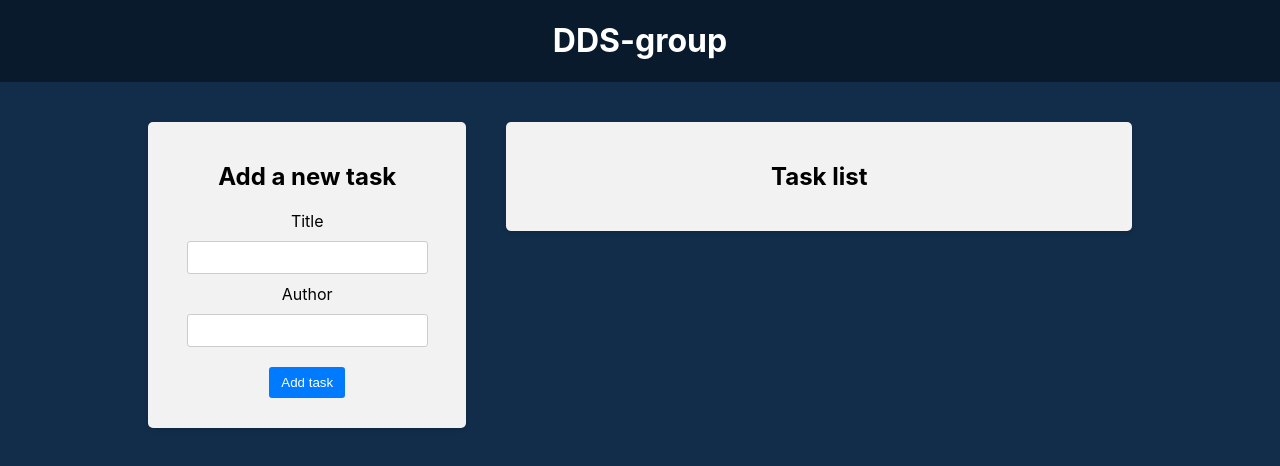
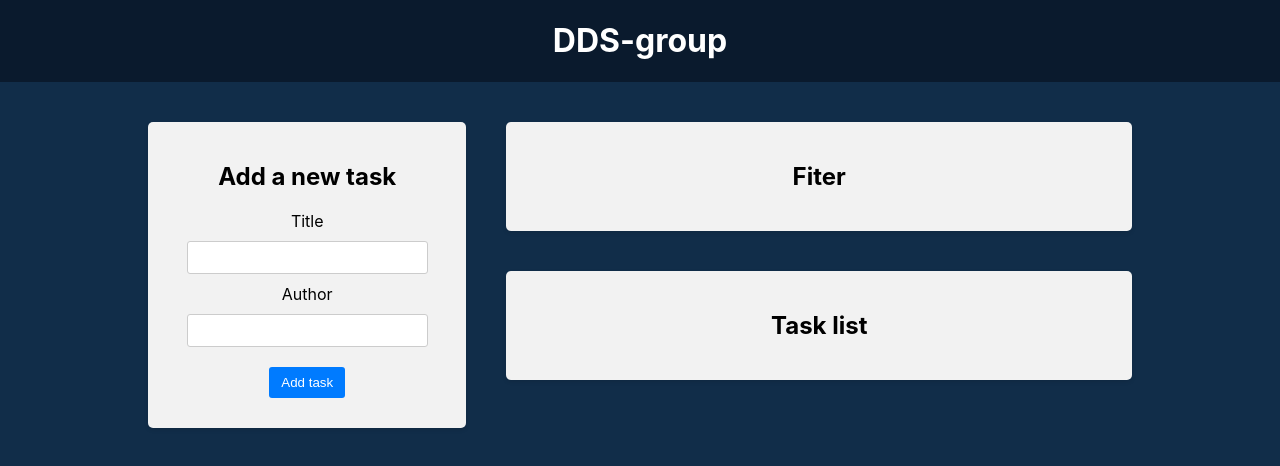
Before and after one commit to Evgeniy-Hurinovich/30-redux, a React (Create React App) app in the folder frontend/: page / in a window 1280 px wide. Shown: the top 466 px of the page. Built offline with nearby package versions, Linux system fonts and the light colour scheme.

Commit message:
327 work 1 reducer

```diff
--- a/frontend/src/App.js
+++ b/frontend/src/App.js
@@ -14,7 +14,7 @@ function App() {
           <BForm />
         </div>
         <div className="app-right-column">
-          {/* <Filter /> */}
+          <Filter />
           <BList />
         </div>
       </main>
```
